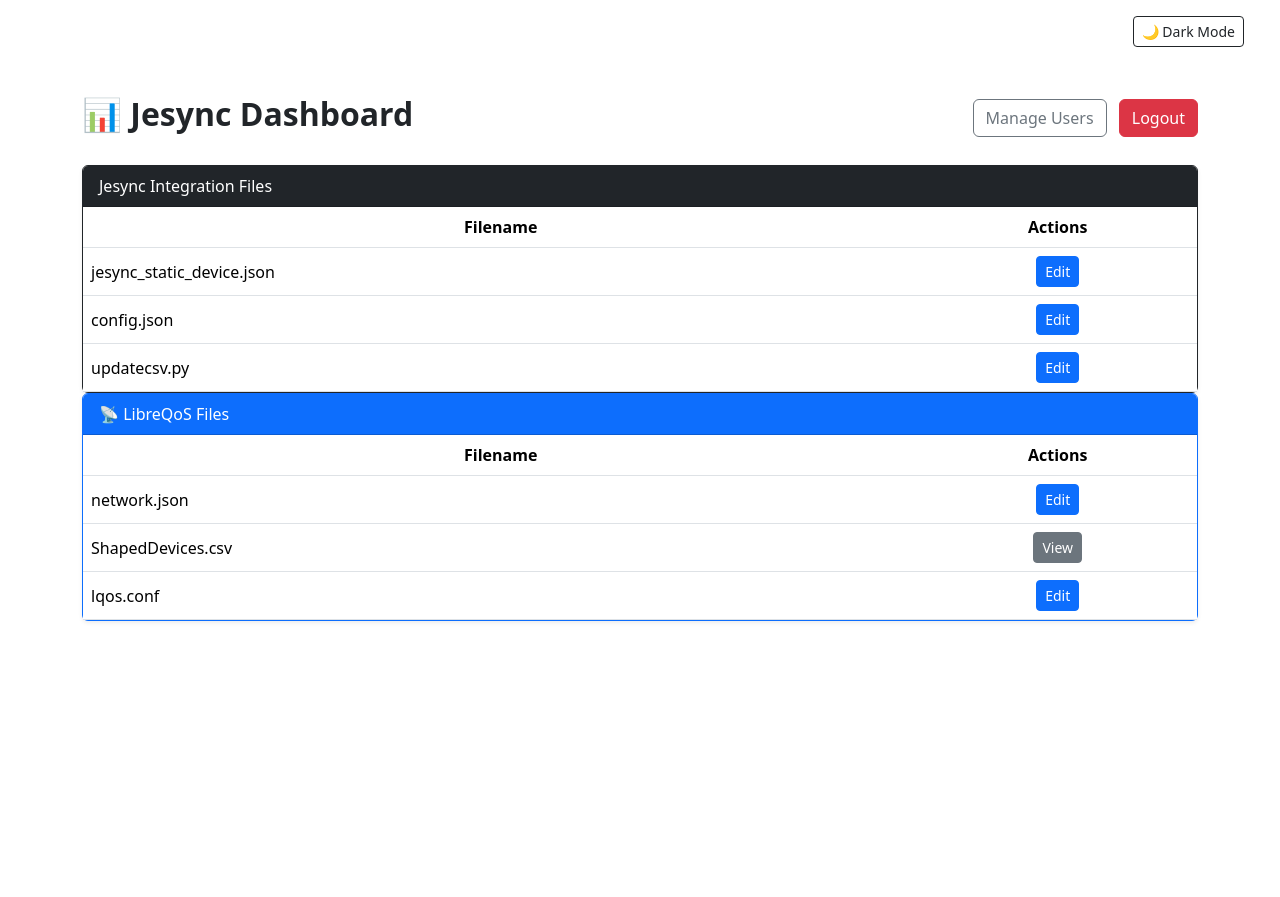
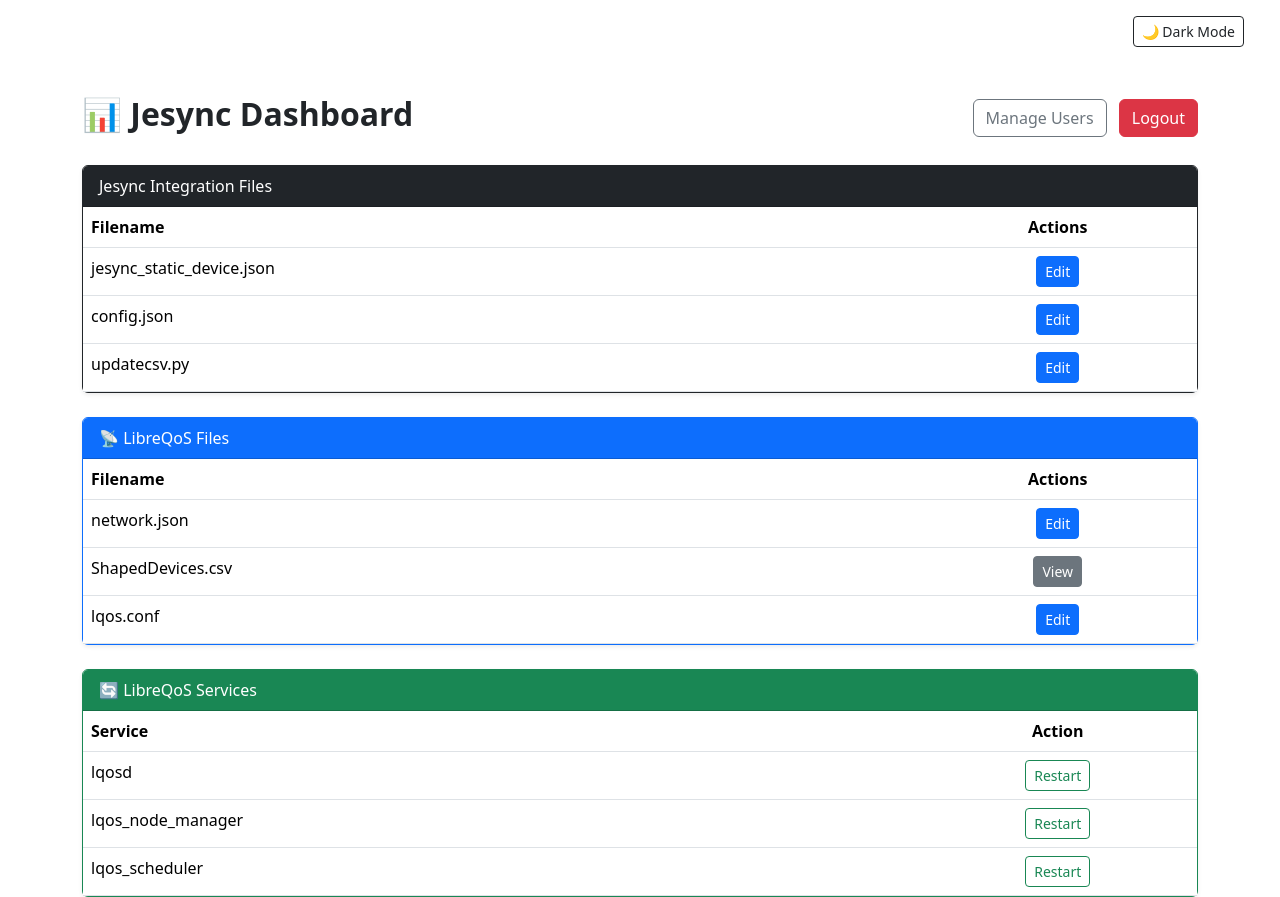
Before and after one commit to phminer101/jesync_dashboard_for_LibreQoS-Mikrotik_Integration, a Flask app: page /dashboard in a window 1280 px wide. Before the commit the page ends 622 px from the top, so only its background shows below. Run offline with Flask 3, Linux system fonts and the light colour scheme; a user stored in the database is signed in.

Commit message:
Update dashboard.html

```diff
--- a/templates/dashboard.html
+++ b/templates/dashboard.html
@@ -9,8 +9,6 @@
     </div>
   </div>
 
-
- <!-- Jesync Integration Files -->
   <!-- Jesync Integration Files -->
   <div class="card border-dark shadow-sm mt-3">
     <div class="card-header bg-dark text-white">
@@ -18,17 +16,17 @@
     </div>
     <div class="card-body p-0">
       <table class="table table-hover m-0">
-      <thead class="align-middle text-center">
+        <thead class="text-center">
           <tr>
-          <th class="w-75">Filename</th>
+            <th class="w-75 text-start">Filename</th>
             <th class="w-25">Actions</th>
           </tr>
         </thead>
         <tbody>
           {% for file in files %}
             {% if file in ["jesync_static_device.json", "config.json", "updatecsv.py"] %}
-          <tr class="align-middle">
-            <td>{{ file }}</td>
+            <tr>
+              <td class="text-start">{{ file }}</td>
               <td class="text-center">
                 <a href="{{ url_for('edit_file', filename=file) }}" class="btn btn-primary btn-sm">Edit</a>
               </td>
@@ -40,29 +38,24 @@
     </div>
   </div>
 
-
-
-
   <!-- LibreQoS Files -->
-  <div class="row">
-    <div class="col">
-      <div class="card border-primary shadow-sm">
+  <div class="card border-primary shadow-sm mt-4">
     <div class="card-header bg-primary text-white">
       📡 LibreQoS Files
     </div>
     <div class="card-body p-0">
       <table class="table table-hover m-0">
-            <thead class="align-middle text-center">
+        <thead class="text-center">
           <tr>
-          <th class="w-75">Filename</th>
+            <th class="w-75 text-start">Filename</th>
             <th class="w-25">Actions</th>
           </tr>
         </thead>
         <tbody>
           {% for file in files %}
             {% if file in ["network.json", "ShapedDevices.csv", "lqos.conf"] %}
-    <tr class="align-middle">
-      <td>{{ file }}</td>
+            <tr>
+              <td class="text-start">{{ file }}</td>
               <td class="text-center">
                 {% if file == "ShapedDevices.csv" %}
                   <a href="{{ url_for('edit_file', filename=file) }}" class="btn btn-secondary btn-sm">View</a>
@@ -74,11 +67,39 @@
             {% endif %}
           {% endfor %}
         </tbody>
+      </table>
+    </div>
+  </div>
 
+  <!-- LibreQoS Services -->
+  <div class="card border-success shadow-sm mt-4">
+    <div class="card-header bg-success text-white">
+      🔄 LibreQoS Services
+    </div>
+    <div class="card-body p-0">
+      <table class="table table-hover m-0">
+        <thead class="text-center">
+          <tr>
+            <th class="w-75 text-start">Service</th>
+            <th class="w-25">Action</th>
+          </tr>
+        </thead>
+        <tbody>
+          {% for service in ["lqosd", "lqos_node_manager", "lqos_scheduler"] %}
+          <tr>
+            <td class="text-start">{{ service }}</td>
+            <td class="text-center">
+              <form method="POST" action="{{ url_for('restart_specific_service', service=service) }}">
+                <button type="submit" class="btn btn-outline-success btn-sm">
+                  <i class="bi bi-arrow-repeat"></i> Restart
+                </button>
+              </form>
+            </td>
+          </tr>
+          {% endfor %}
+        </tbody>
       </table>
     </div>
   </div>
 </div>
-  </div>
-</div>
 {% endblock %}
```
Lines whose indentation alone changed are shown as unchanged.
